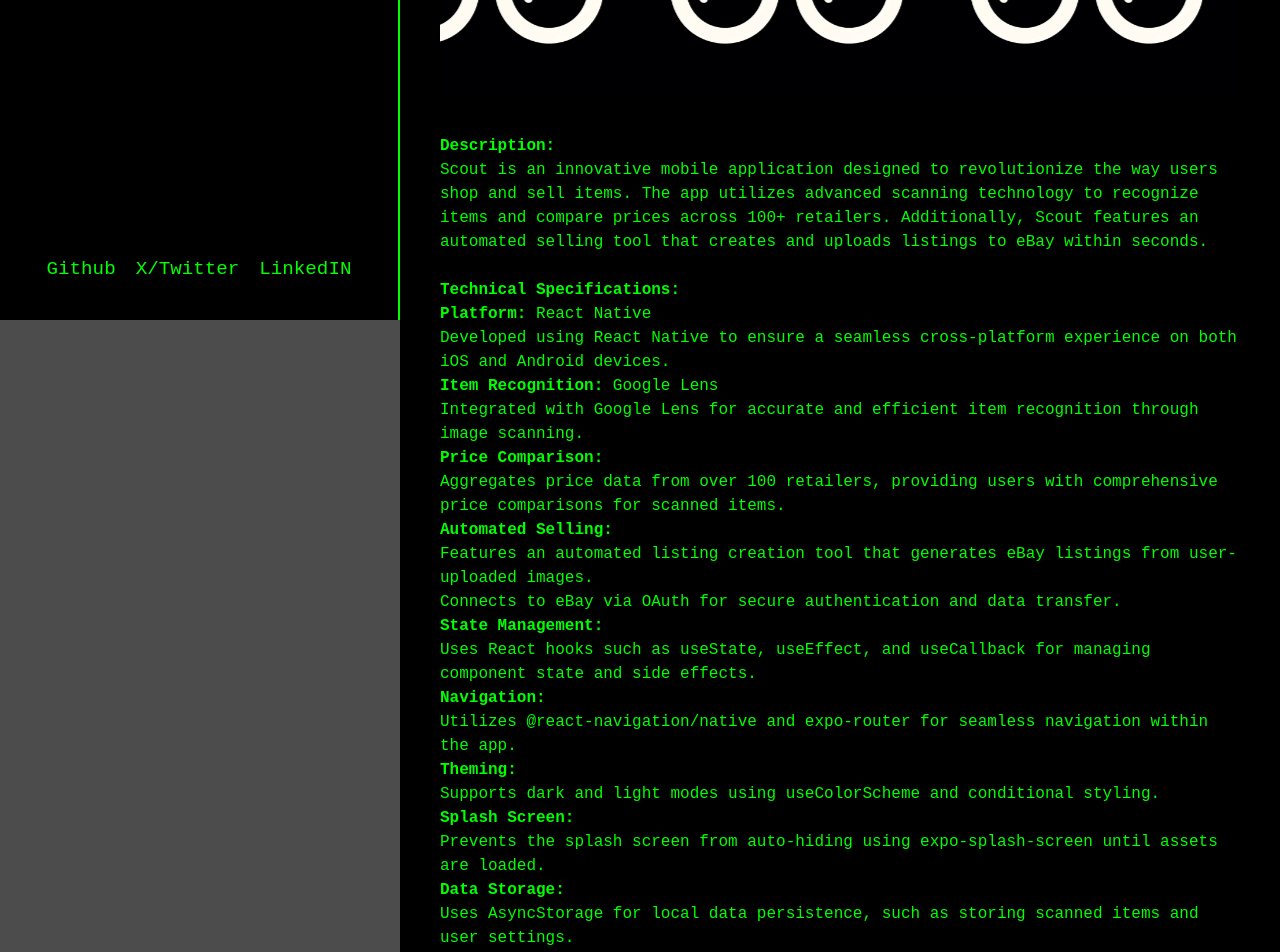
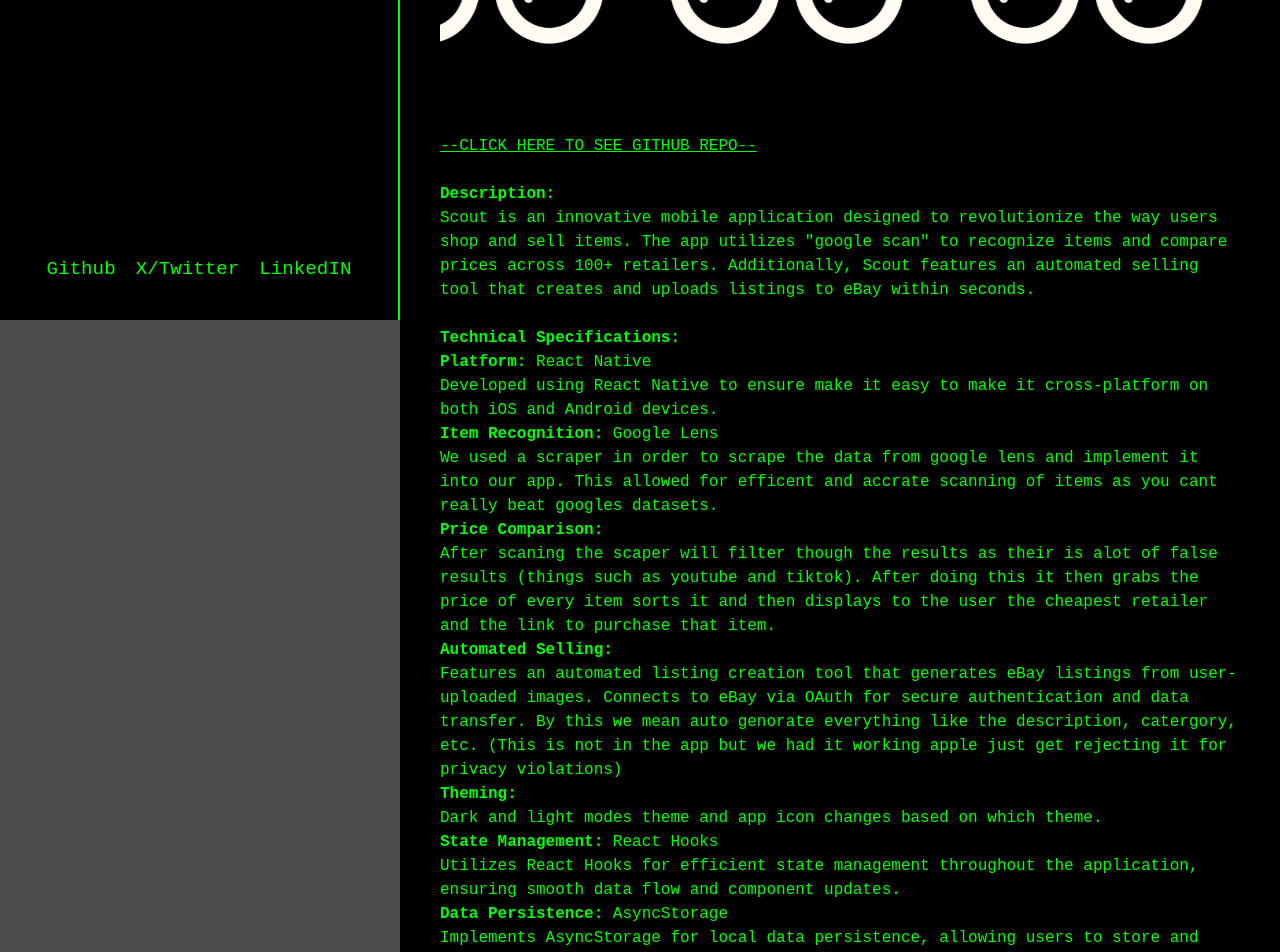
Before and after one commit to sp3ked/jkokweb, a React (Create React App) app: page /projects/scout in a window 1280 px wide. Shown: the part 480-1432 px from the top of the page. Built offline with nearby package versions, Linux system fonts and the light colour scheme.

Commit message:
scout info update

```diff
--- a/src/Pages/projects.jsx
+++ b/src/Pages/projects.jsx
@@ -14,7 +14,7 @@
             <div className="projectText">
               <p>
                 <strong className="secondTitle">Scout - Shopping and Selling App</strong><br/>
-                Scout is an innovative mobile application designed to revolutionize the way users shop and sell items. The app utilizes advanced scanning technology to recognize items and compare prices across 100+ retailers. Additionally, Scout features an automated selling tool that creates and uploads listings to eBay within seconds.<br/><br/>
+                Scout is an innovative mobile application designed to revolutionize the way users shop and sell items. The app utilizes "google scan" to recognize items and compare prices across 100+ retailers. Additionally, Scout features an automated selling tool that creates and uploads listings to eBay within seconds.<br/><br/>
 
                 <Link className="seemore" to="/projects/scout">...see more</Link>
               </p>
@@ -28,8 +28,8 @@
             <img src={raspberryPiGlasses} alt="Raspberry Pi Glasses" className="projectImg"/>
             <div className="projectText">
               <p>
-                <strong className="secondTitle">AI-Powered Smart Glasses</strong><br/>
-                Using a Raspberry Pi, my brother and I created smart glasses that capture images, process them using the Inception v3 model, and display the predicted object on a screen. This innovative project combines computer vision, machine learning, and wearable technology.<br/><br/>
+                <strong className="secondTitle">Raspi - Smart Glasses</strong><br/>
+                Using a Raspberry Pi, my brother and I created "smart" glasses that capture images, process them using the Inception v3 model, and display the predicted object on a screen. This project is based around the topics of computer vision, machine learning, and wearable technology.<br/><br/>
                 <br/>
                 <Link className="seemore" to="/projects/raspi">...see more</Link>
               </p>
--- a/src/Pages/scout.jsx
+++ b/src/Pages/scout.jsx
@@ -27,48 +27,47 @@
         </div>
         <div className="projectContent">
           <p className="projectDetailsText">
-            <strong>Description:</strong><br/>
-          Scout is an innovative mobile application designed to revolutionize the way users shop and sell items. The app utilizes advanced scanning technology to recognize items and compare prices across 100+ retailers. Additionally, Scout features an automated selling tool that creates and uploads listings to eBay within seconds.<br/><br/>
+          <a href="https://github.com/scoutfinder/app" target="_blank" rel="noopener noreferrer" className="underline-link">--CLICK HERE TO SEE GITHUB REPO--</a>
+          <br></br>
+          <br></br>
+          <strong>Description:</strong><br/>
+          Scout is an innovative mobile application designed to revolutionize the way users shop and sell items. The app utilizes "google scan" to recognize items and compare prices across 100+ retailers. Additionally, Scout features an automated selling tool that creates and uploads listings to eBay within seconds.<br/><br/>
 
           <strong>Technical Specifications:</strong><br/>
           <strong>Platform:</strong> React Native<br/>
-          Developed using React Native to ensure a seamless cross-platform experience on both iOS and Android devices.<br/>
+          Developed using React Native to ensure make it easy to make it cross-platform on both iOS and Android devices.<br/>
           <strong>Item Recognition:</strong> Google Lens<br/>
-          Integrated with Google Lens for accurate and efficient item recognition through image scanning.<br/>
+          We used a scraper in order to scrape the data from google lens and implement it into our app. This allowed for efficent and accrate scanning of items as you cant really beat googles datasets.<br/>
           <strong>Price Comparison:</strong><br/>
-          Aggregates price data from over 100 retailers, providing users with comprehensive price comparisons for scanned items.<br/>
+          After scaning the scaper will filter though the results as their is alot of false results (things such as youtube and tiktok). After doing this it then grabs the price of every item sorts it and then displays to the user the cheapest retailer and the link to purchase that item.<br/>
           <strong>Automated Selling:</strong><br/>
-          Features an automated listing creation tool that generates eBay listings from user-uploaded images.<br/>
-          Connects to eBay via OAuth for secure authentication and data transfer.<br/>
-          <strong>State Management:</strong><br/>
-          Uses React hooks such as useState, useEffect, and useCallback for managing component state and side effects.<br/>
-          <strong>Navigation:</strong><br/>
-          Utilizes @react-navigation/native and expo-router for seamless navigation within the app.<br/>
+          Features an automated listing creation tool that generates eBay listings from user-uploaded images. Connects to eBay via OAuth for secure authentication and data transfer. By this we mean auto genorate everything like the description, catergory, etc. (This is not in the app but we had it working apple just get rejecting it for privacy violations)<br/>
           <strong>Theming:</strong><br/>
-          Supports dark and light modes using useColorScheme and conditional styling.<br/>
-          <strong>Splash Screen:</strong><br/>
-          Prevents the splash screen from auto-hiding using expo-splash-screen until assets are loaded.<br/>
-          <strong>Data Storage:</strong><br/>
-          Uses AsyncStorage for local data persistence, such as storing scanned items and user settings.<br/>
-          <strong>UUID Generation:</strong><br/>
-          Generates unique device identifiers using expo-crypto.<br/><br/>
+          Dark and light modes theme and app icon changes based on which theme.<br/>
+          <strong>State Management:</strong> React Hooks<br/>
+          Utilizes React Hooks for efficient state management throughout the application, ensuring smooth data flow and component updates.<br/>
+          <strong>Data Persistence:</strong> AsyncStorage<br/>
+          Implements AsyncStorage for local data persistence, allowing users to store and retrieve scan history, favorites, and other app-related data across sessions.<br/>
+
+          <br/>
 
           <strong>Key Features:</strong><br/>
           Scan and Compare: Instantly scan items to see price differences across multiple retailers.<br/>
-          Effortless Lists: Simplifies the creation of shopping lists with a quick scan-and-save feature.<br/>
-          Quick Listings: Automates the process of creating and uploading eBay listings, reducing the time to under 30 seconds.<br/><br/>
+          Quick Listings: Automates the process of creating and uploading eBay listings, reducing the time to under 30 seconds.<br/>
+          Easy to Use: Simple and intuitive interface for a seamless user experience.<br/><br/>
 
           <strong>Developer Contributions:</strong><br/>
-          Led the development and integration of Google Lens for item recognition.<br/>
-          Implemented OAuth for secure eBay connectivity and automated listing functionality.<br/>
-          Optimized the app for performance and user experience across both iOS and Android platforms.<br/>
+          Helped Implement OAuth for secure eBay connectivity and automated listing functionality.<br/>
           Developed custom components and styled using StyleSheet for a responsive and user-friendly interface.<br/>
-          Managed state effectively using React hooks and ensured smooth navigation and transitions within the app.<br/>
-          Ensured data persistence and retrieval using AsyncStorage for a seamless user experience.<br/><br/>
+          Created the most of the frontend of the app, including many functionalitys like the favoring an item and deleteing an item.<br/><br/>
 
           <strong>Learning and Development:</strong><br/>
           Focused on mobile app development and frontend development for this app.<br/>
-          Enhanced skills in React Native, state management, navigation, theming, and API integration.
+          Enhanced skills in React Native, theming, and useability (First Mobile Application).<br/>
+          <br/>
+          <br/>
+          <br/>
+          <strong>Comments:</strong> Currently working on getting it in the app store, a couple months after creation we noticed someone also doing this so we decided to dump this project... but it was a great learning expirence. You can find the app <a href="https://www.apple.com/app-store/scout" target="_blank" rel="noopener noreferrer" className="underline-link">here</a> if it is even approved for the app store<br/>
         </p>
       </div>
     </div>
```
